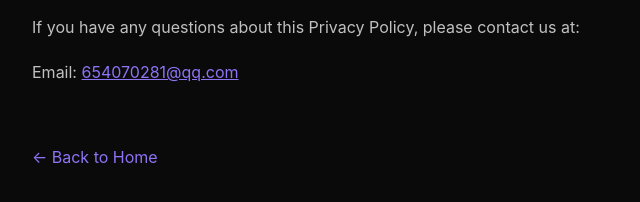
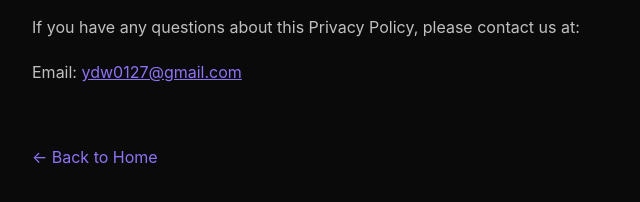
Before and after one commit to CreatFish/pockecraft-site, a plain HTML site: page privacy.html in a window 1280 px wide. Shown: the part 1913-2115 px from the top of the page, 208-848 px from the left. Drawn offline with Linux system fonts and the light colour scheme.

Commit message:
Update contact email to ydw0127@gmail.com

```diff
--- a/privacy.html
+++ b/privacy.html
@@ -114,7 +114,7 @@
 
         <h2>Contact Us</h2>
         <p>If you have any questions about this Privacy Policy, please contact us at:</p>
-        <p>Email: <a href="mailto:654070281@qq.com">654070281@qq.com</a></p>
+        <p>Email: <a href="mailto:ydw0127@gmail.com">ydw0127@gmail.com</a></p>
 
         <a href="index.html" class="back">&larr; Back to Home</a>
     </div>
```
Also changed, not shown: support.html (+1 -1 lines), terms.html (+1 -1 lines).
